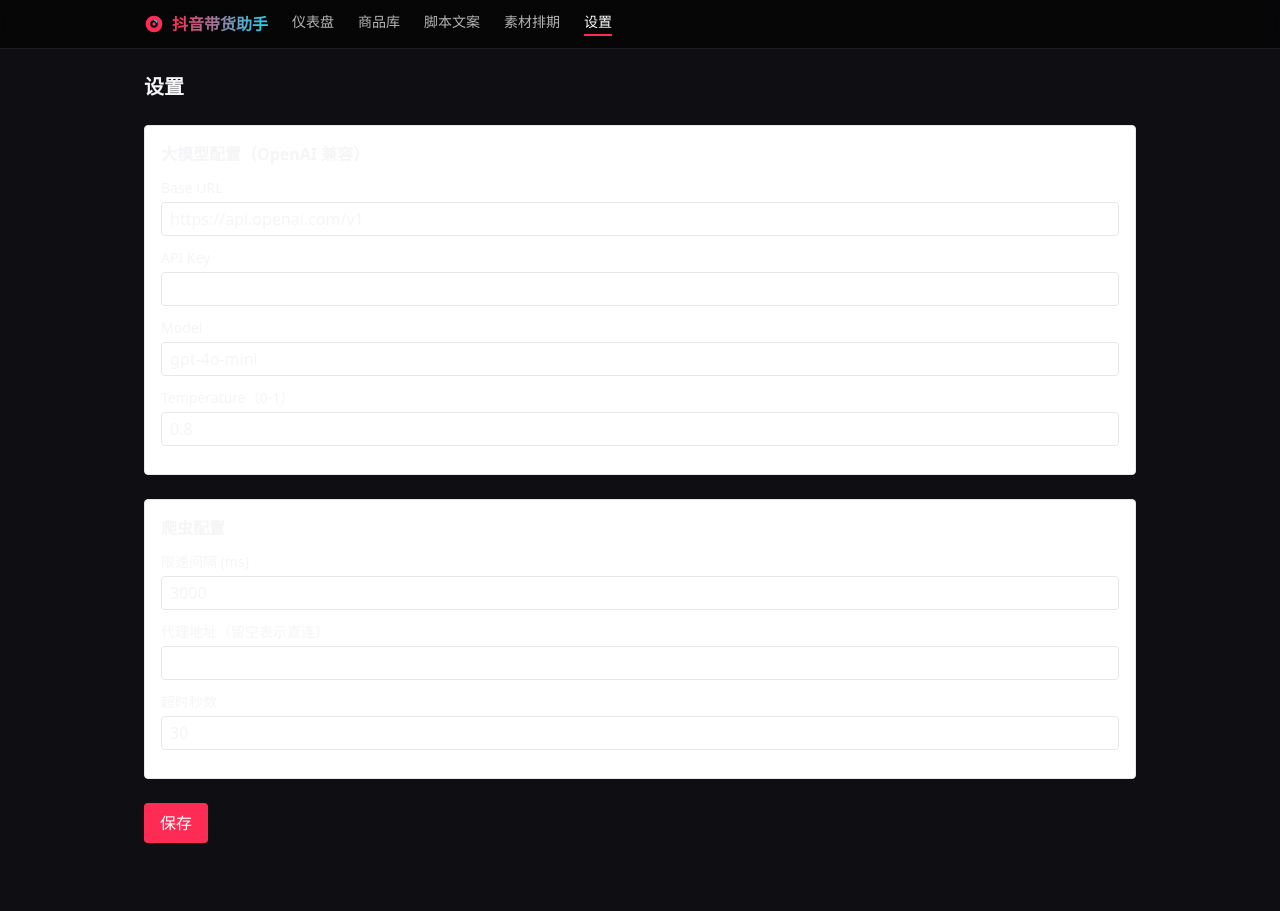
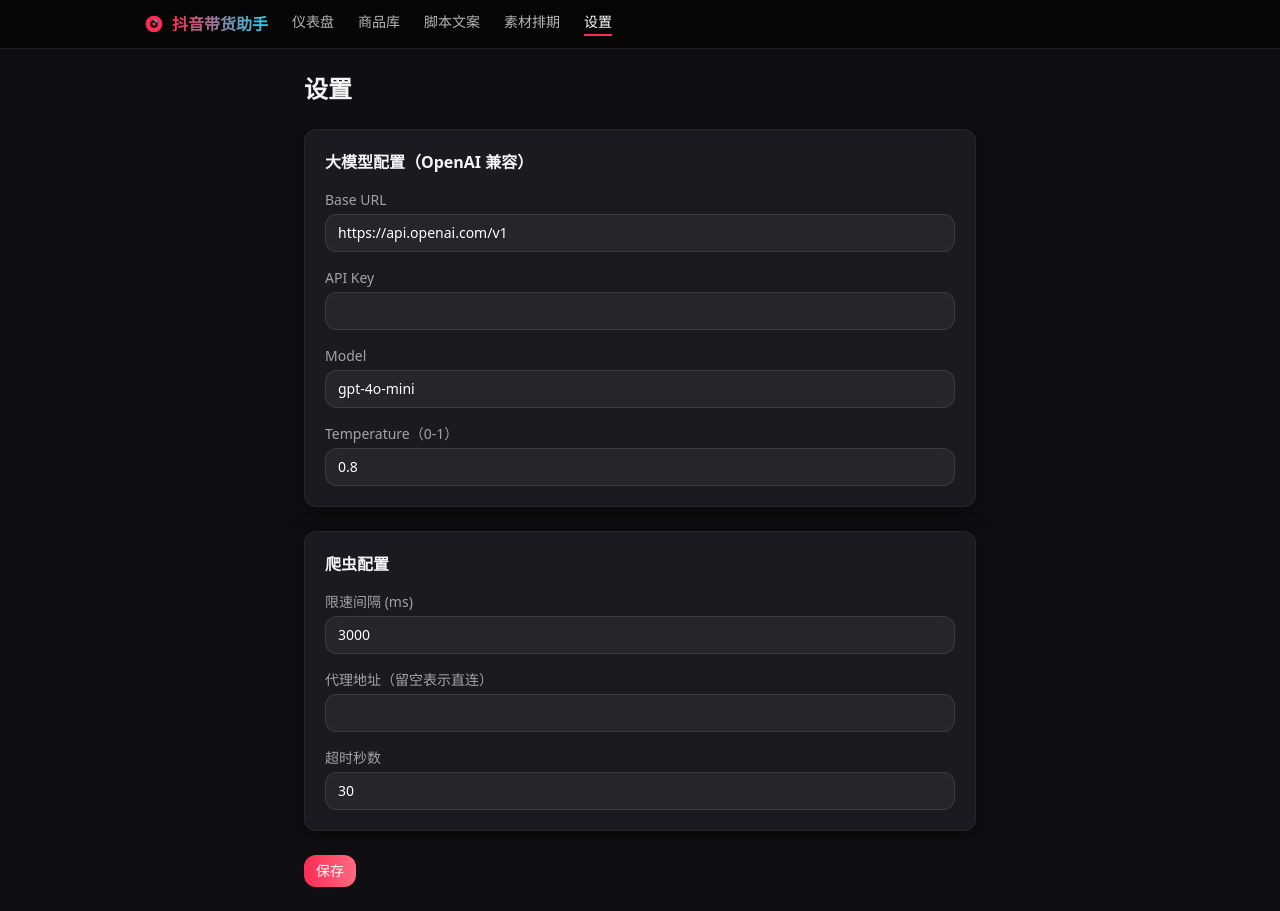
Before and after one commit to unrealinux/douyin-daihuo, a Next.js app: page /settings in a window 1280 px wide. Before the commit the page ends 867 px from the top, so only its background shows below. Built offline with nearby package versions, Linux system fonts and the light colour scheme; no server answers; the database is empty.

Commit message:
style: dark-theme dashboard and settings pages

```diff
--- a/src/app/page.tsx
+++ b/src/app/page.tsx
@@ -2,6 +2,7 @@
 
 import { useEffect, useState } from "react";
 import Link from "next/link";
+import { Card } from "@/components/ui";
 
 interface Stats {
   productCount: number;
@@ -26,29 +27,37 @@ export default function Dashboard() {
 
   return (
     <div className="space-y-6">
-      <h1 className="text-xl font-bold">仪表盘</h1>
+      <h1 className="text-2xl font-bold">仪表盘</h1>
       {stats ? (
         <div className="grid grid-cols-2 gap-4 md:grid-cols-4">
           {cards.map((c) => (
-            <Link key={c.label} href={c.href} className="rounded border bg-white p-4 hover:shadow">
-              <div className="text-sm text-gray-500">{c.label}</div>
-              <div className="mt-1 text-2xl font-bold">{c.value}</div>
+            <Link key={c.label} href={c.href}>
+              <Card hover className="p-4">
+                <div className="text-sm text-white/60">{c.label}</div>
+                <div className="tnum mt-1 text-3xl font-bold text-fg">{c.value}</div>
+              </Card>
             </Link>
           ))}
         </div>
       ) : (
-        <p className="text-sm text-gray-400">加载中...</p>
+        <div className="animate-pulse">
+          <div className="grid grid-cols-2 gap-4 md:grid-cols-4">
+            {[0, 1, 2, 3].map((i) => (
+              <div key={i} className="h-20 rounded-lg bg-white/5" />
+            ))}
+          </div>
+        </div>
       )}
 
-      <div className="rounded border bg-white p-4 text-sm text-gray-600">
-        <p className="font-semibold text-gray-900">使用流程</p>
+      <Card className="p-4 text-sm text-white/60">
+        <p className="font-semibold text-fg">使用流程</p>
         <ol className="mt-2 list-decimal space-y-1 pl-5">
-          <li><Link href="/products/new" className="text-blue-600 hover:underline">录入/导入商品</Link>，或用<a href="/products/tasks" className="text-blue-600 hover:underline">爬虫</a>抓取</li>
-          <li>在<a href="/scripts/generate" className="text-blue-600 hover:underline">脚本文案</a>页面批量生成文案</li>
-          <li>在<a href="/assets" className="text-blue-600 hover:underline">素材排期</a>上传视频并安排发布</li>
+          <li><Link href="/products/new" className="text-cyan-300 hover:underline">录入/导入商品</Link>，或用<a href="/products/tasks" className="text-cyan-300 hover:underline">爬虫</a>抓取</li>
+          <li>在<a href="/scripts/generate" className="text-cyan-300 hover:underline">脚本文案</a>页面批量生成文案</li>
+          <li>在<a href="/assets" className="text-cyan-300 hover:underline">素材排期</a>上传视频并安排发布</li>
           <li>发布后在排期里回填抖音链接</li>
         </ol>
-      </div>
+      </Card>
     </div>
   );
 }
--- a/src/app/settings/page.tsx
+++ b/src/app/settings/page.tsx
@@ -1,6 +1,7 @@
 "use client";
 
 import { useEffect, useState } from "react";
+import { Button, Card, Input, Label } from "@/components/ui";
 
 interface Settings {
   llm: { baseUrl: string; apiKey: string; model: string; temperature: number };
@@ -25,41 +26,34 @@ export default function SettingsPage() {
     else setMsg("保存失败");
   };
 
-  if (!s) return <p>加载中...</p>;
+  if (!s) return <div className="h-40 animate-pulse rounded-lg bg-white/5" />;
 
   const up = (key: keyof Settings, field: string, value: string | number) =>
     setS({ ...s, [key]: { ...s[key], [field]: value } });
 
   return (
-    <div className="space-y-6">
-      <h1 className="text-xl font-bold">设置</h1>
+    <div className="mx-auto max-w-2xl space-y-6">
+      <h1 className="text-2xl font-bold">设置</h1>
 
-      <section className="rounded border bg-white p-4">
-        <h2 className="mb-3 font-semibold">大模型配置（OpenAI 兼容）</h2>
-        <label className="block text-sm">Base URL</label>
-        <input className="mt-1 mb-3 w-full rounded border px-2 py-1" value={s.llm.baseUrl} onChange={(e) => up("llm", "baseUrl", e.target.value)} />
-        <label className="block text-sm">API Key</label>
-        <input type="password" className="mt-1 mb-3 w-full rounded border px-2 py-1" value={s.llm.apiKey} onChange={(e) => up("llm", "apiKey", e.target.value)} />
-        <label className="block text-sm">Model</label>
-        <input className="mt-1 mb-3 w-full rounded border px-2 py-1" value={s.llm.model} onChange={(e) => up("llm", "model", e.target.value)} />
-        <label className="block text-sm">Temperature（0-1）</label>
-        <input type="number" step="0.1" min="0" max="1" className="mt-1 mb-3 w-full rounded border px-2 py-1" value={s.llm.temperature} onChange={(e) => up("llm", "temperature", Number(e.target.value))} />
-      </section>
+      <Card className="space-y-4 p-5">
+        <h2 className="font-semibold">大模型配置（OpenAI 兼容）</h2>
+        <div><Label>Base URL</Label><Input value={s.llm.baseUrl} onChange={(e) => up("llm", "baseUrl", e.target.value)} /></div>
+        <div><Label>API Key</Label><Input type="password" value={s.llm.apiKey} onChange={(e) => up("llm", "apiKey", e.target.value)} /></div>
+        <div><Label>Model</Label><Input value={s.llm.model} onChange={(e) => up("llm", "model", e.target.value)} /></div>
+        <div><Label>Temperature（0-1）</Label><Input type="number" step="0.1" min="0" max="1" value={s.llm.temperature} onChange={(e) => up("llm", "temperature", Number(e.target.value))} /></div>
+      </Card>
 
-      <section className="rounded border bg-white p-4">
-        <h2 className="mb-3 font-semibold">爬虫配置</h2>
-        <label className="block text-sm">限速间隔 (ms)</label>
-        <input type="number" className="mt-1 mb-3 w-full rounded border px-2 py-1" value={s.crawler.rateLimitMs} onChange={(e) => up("crawler", "rateLimitMs", Number(e.target.value))} />
-        <label className="block text-sm">代理地址（留空表示直连）</label>
-        <input className="mt-1 mb-3 w-full rounded border px-2 py-1" value={s.crawler.proxyUrl} onChange={(e) => up("crawler", "proxyUrl", e.target.value)} />
-        <label className="block text-sm">超时秒数</label>
-        <input type="number" className="mt-1 mb-3 w-full rounded border px-2 py-1" value={s.crawler.timeoutSec} onChange={(e) => up("crawler", "timeoutSec", Number(e.target.value))} />
-      </section>
+      <Card className="space-y-4 p-5">
+        <h2 className="font-semibold">爬虫配置</h2>
+        <div><Label>限速间隔 (ms)</Label><Input type="number" value={s.crawler.rateLimitMs} onChange={(e) => up("crawler", "rateLimitMs", Number(e.target.value))} /></div>
+        <div><Label>代理地址（留空表示直连）</Label><Input value={s.crawler.proxyUrl} onChange={(e) => up("crawler", "proxyUrl", e.target.value)} /></div>
+        <div><Label>超时秒数</Label><Input type="number" value={s.crawler.timeoutSec} onChange={(e) => up("crawler", "timeoutSec", Number(e.target.value))} /></div>
+      </Card>
 
-      <button onClick={save} className="rounded bg-accent px-4 py-2 text-white">
-        保存
-      </button>
-      {msg && <span className="ml-3 text-sm text-green-600">{msg}</span>}
+      <div className="flex items-center gap-3">
+        <Button onClick={save}>保存</Button>
+        {msg && <span className="text-sm text-success">{msg}</span>}
+      </div>
     </div>
   );
 }
```
